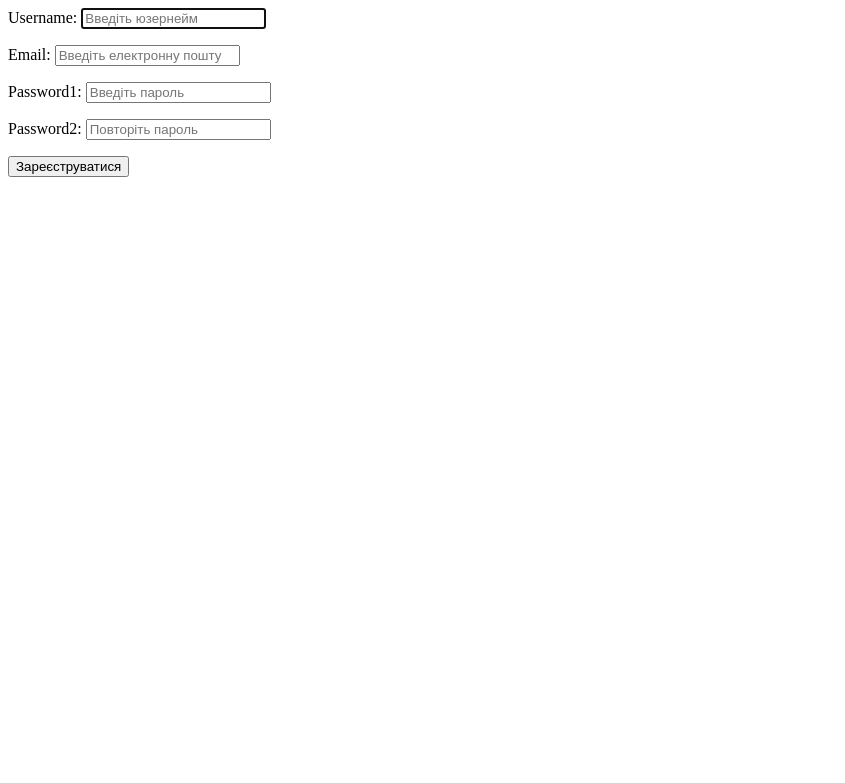
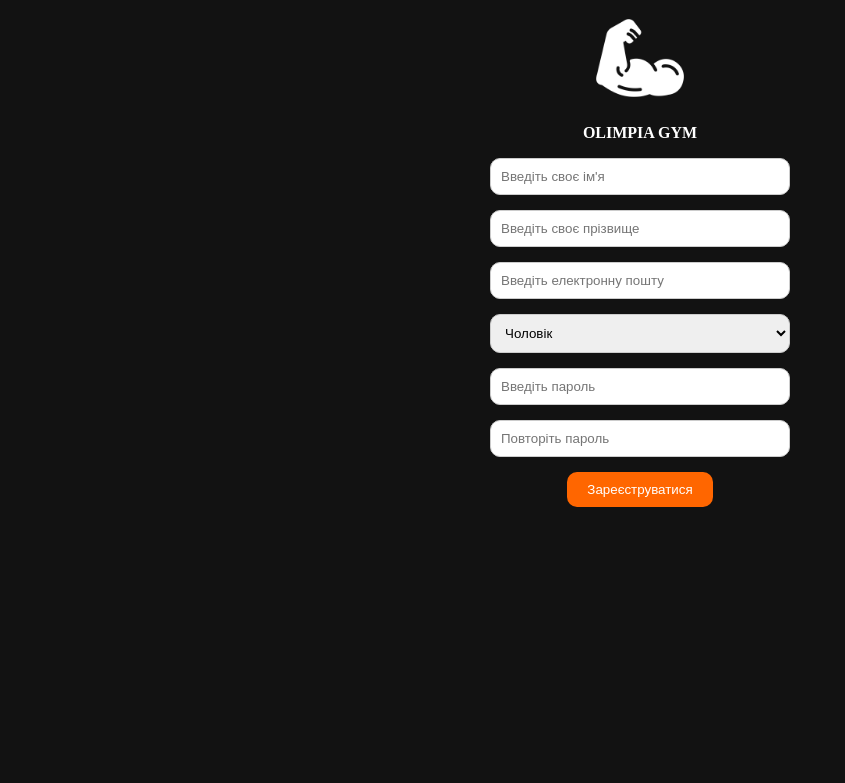
Before and after one commit to VolodymyrPysklynets/gym_site, a Django app: page /users/register/ in a window 1280 px wide. Shown: the top 783 px of the page, without its empty margins (0-845 px from the left). Run offline with Django 5.2, Linux system fonts and the light colour scheme.

Commit message:
new commit

```diff
--- a/myproject/gymsite/templates/gymsite/base.html
+++ b/myproject/gymsite/templates/gymsite/base.html
@@ -11,7 +11,7 @@
                     <a href="/mainpage/article"><h4>Статті</h4></a>
                     <a href="/mainpage/trainers"><h4>Тренери</h4></a>
                     <a href="/mainpage/abonement"><h4>Абонементи</h4></a>
-                    <a href="#"><h4>Особистий кабінет</h4></a>
+                    <a href="/users/register"><h4>Особистий кабінет</h4></a>
                 </div>
             </nav>
         </header>
--- a/myproject/myproject/urls.py
+++ b/myproject/myproject/urls.py
@@ -1,6 +1,7 @@
 from django.contrib import admin
 from django.urls import path, include
 from gymsite.views import articleId
+from users.views import account
 from django.conf.urls.static import static
 from django.conf import settings
 
@@ -9,7 +10,8 @@ urlpatterns = [
     path('mainpage/', include('gymsite.urls')),
     path('trainers/', include('gymsite.urls')),
     path('mainpage/article/<int:id>/', articleId),
-    path('users/', include('users.urls'))
+    path('users/', include('users.urls')),
+    path('users/register/account/', account),
 ]
 
 urlpatterns += static(settings.MEDIA_URL, document_root=settings.MEDIA_ROOT)
--- a/myproject/users/forms.py
+++ b/myproject/users/forms.py
@@ -3,18 +3,25 @@ from django.contrib.auth.models import User
 from django import forms
 
 class NewUserForm(UserCreationForm):
+    first_name = forms.CharField(
+        required=True,
+        widget=forms.TextInput(attrs={"placeholder": "Введіть своє ім'я"}))
+    last_name = forms.CharField(required=True,
+        widget=forms.TextInput(attrs={"placeholder": "Введіть своє прізвище"}))
     email = forms.EmailField(required=True,
         widget=forms.EmailInput(attrs={"placeholder": "Введіть електронну пошту"}))
-
-    username = forms.CharField(required=True,
-        widget=forms.TextInput(attrs={"placeholder": "Введіть юзернейм"}))
+    TYPE_CHOICES = [
+        ('чоловік', 'Чоловік'),
+        ('жінка', 'Жінка'),
+        ('не бінарний', 'Не бінарний'),
+    ]
+    gender = forms.ChoiceField(choices=TYPE_CHOICES)
 
     password1 = forms.CharField(required=True,
         widget=forms.PasswordInput(attrs={"placeholder": "Введіть пароль"}))
-
     password2 = forms.CharField(required=True,
         widget=forms.PasswordInput(attrs={"placeholder": "Повторіть пароль"}))
 
     class Meta:
         model = User
-        fields = ('username', 'email', 'password1', 'password2')
+        fields = ('first_name', 'last_name', 'email', 'gender', 'password1', 'password2')
--- /dev/null
+++ b/myproject/users/static/users/style.css
@@ -0,0 +1,49 @@
+body {
+    background-color: #121212;
+    color: white;
+}
+
+#registrationForm, p{
+    text-align: center;
+}
+
+#registrationForm div {
+    margin-bottom: 15px;
+}
+
+.logo-container img {
+    margin-bottom: 10px;
+    display: block;
+    margin-left: auto;
+    margin-right: auto;
+}
+
+.logo-container a {
+    text-decoration: none;
+    color: white;
+}
+
+input[type="text"],
+    input[type="email"],
+    input[type="password"],
+    select {
+        width: 300px;
+        padding: 10px;
+        border-radius: 10px;
+        border: 1px solid #ccc;
+        box-sizing: border-box;
+    }
+
+
+    button[type="submit"] {
+        padding: 10px 20px;
+        border-radius: 10px;
+        border: none;
+        background-color: #ff6600;
+        color: #fff;
+        cursor: pointer;
+    }
+
+    button[type="submit"]:hover {
+        background-color: #bf530a;
+    }
--- a/myproject/users/templates/users/register.html
+++ b/myproject/users/templates/users/register.html
@@ -1,7 +1,54 @@
-{% comment %} {{ form }} {% endcomment %}
+{% load static %}
+<html>
+    <head>
+        <meta charset="utf-8">
+        <meta http-equiv="X-UA-Compatible" content="IE=edge">
+        <title>OLIMPIAGYM</title>
+        <meta name="description" content="">
+        <meta name="viewport" content="width=device-width, initial-scale=1">
+        <link rel="stylesheet" href="{% static 'users/style.css' %}">
+    </head>
+    <body>
+        <script>
+            window.onload = function() {
+                document.getElementById("registrationForm").reset();
+            };
+        </script>
 
-<form method="post">
-    {% csrf_token %}
-    {{ form.as_p }}
-    <button type="submit">Зареєструватися</button>
-</form>
+        <div class="logo-container">
+            <a href="/mainpage">
+                <img width="100px" height="auto" src="{% static 'gymsite/images/logo.png' %}" alt="logo"/>
+                <p><strong>OLIMPIA GYM</strong></p>
+            </a>
+        </div>
+
+        <form id="registrationForm" method="post">
+            {% csrf_token %}
+            <div>
+                {{ form.first_name }}
+            </div>
+
+            <div>
+                {{ form.last_name }}
+            </div>
+
+            <div>
+                {{ form.email }}
+            </div>
+
+            <div>
+                {{ form.gender }}
+            </div>
+
+            <div>
+                {{ form.password1 }}
+            </div>
+
+            <div>
+                {{ form.password2 }}
+            </div>
+
+            <button type="submit">Зареєструватися</button>
+        </form>
+    </body>
+</html>
--- a/myproject/users/urls.py
+++ b/myproject/users/urls.py
@@ -1,7 +1,7 @@
 from django.urls import path
-from .views import register
+from .views import register, account
 
 urlpatterns = [
     path('register/', register),
-
+    path('account/', account, name='account'),
 ]
--- a/myproject/users/views.py
+++ b/myproject/users/views.py
@@ -1,4 +1,5 @@
 from django.shortcuts import render
+from django.shortcuts import redirect
 from .forms import NewUserForm
 
 def register(request):
@@ -6,6 +7,7 @@ def register(request):
         form = NewUserForm(request.POST)
         if form.is_valid():
             form.save()
+            return redirect('account')
     else:
         form = NewUserForm()
 
@@ -13,3 +15,6 @@ def register(request):
         'form':form
     }
     return render(request, 'users/register.html', context)
+
+def account(request):
+    return render(request, 'users/account.html')
```
Also changed, not shown: myproject/users/templates/users/account.html (added, +13 -0 lines), myproject/db.sqlite3.
